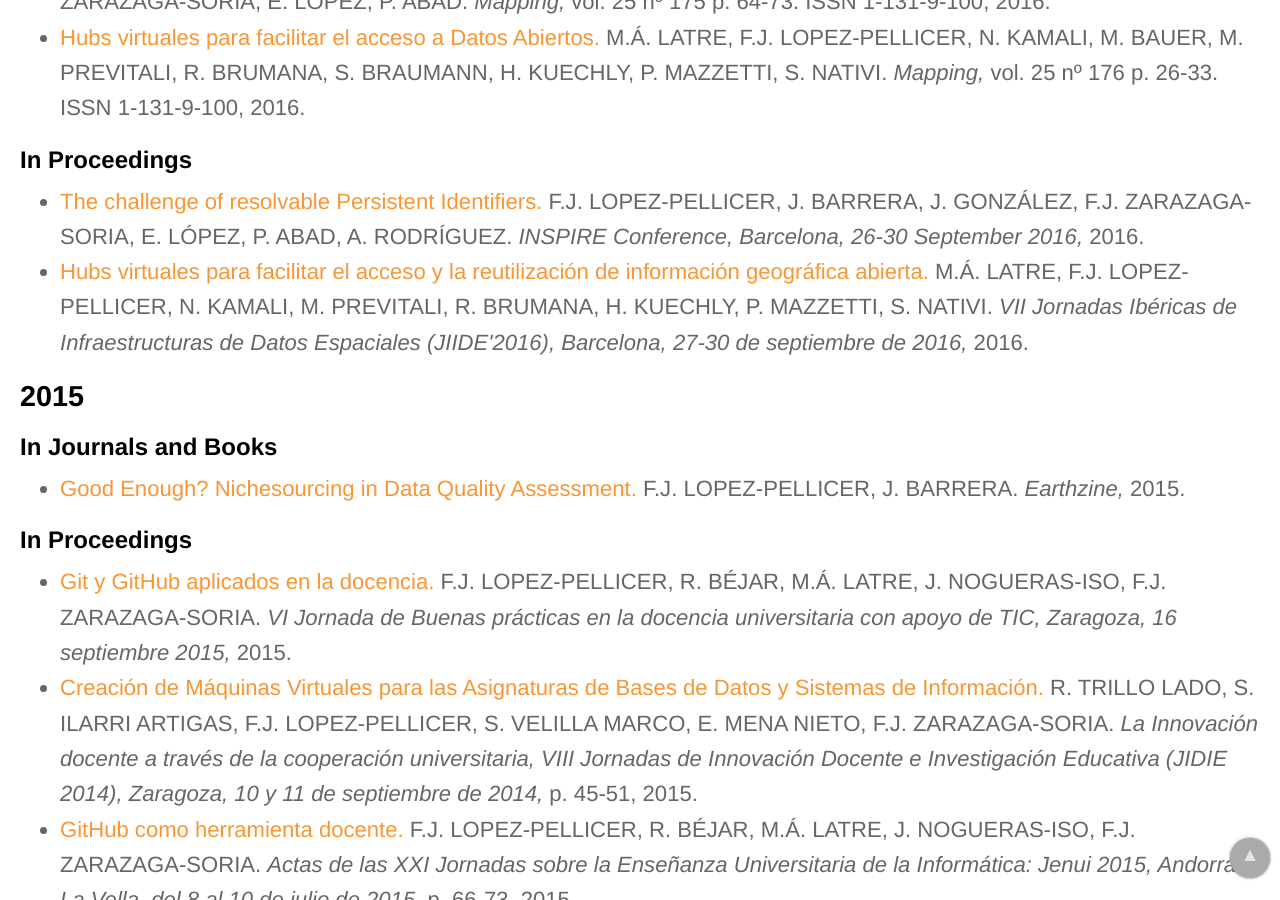
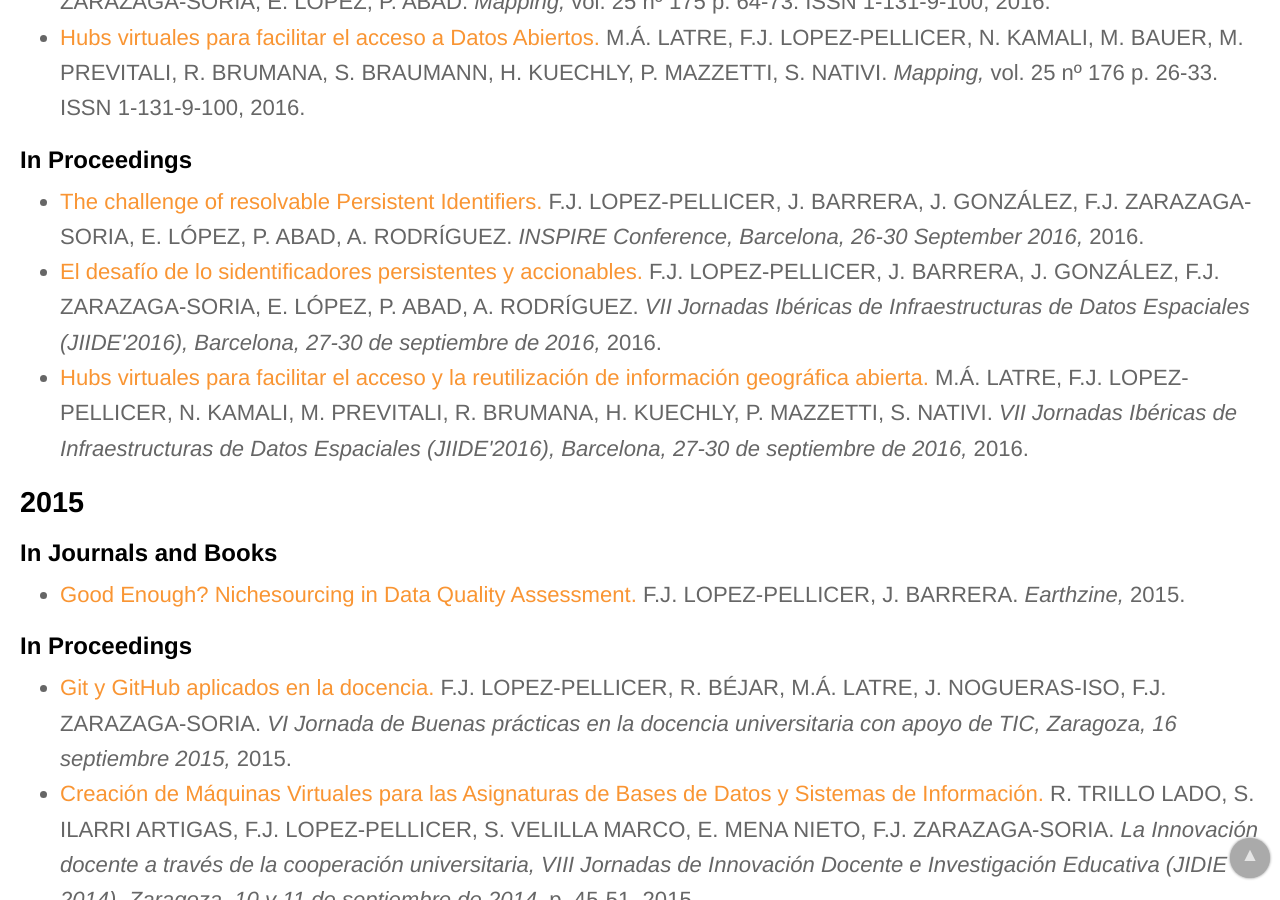
Before and after one commit to IAAA-Lab/IAAA-Lab.github.io, a Jekyll site: the page built from _staff/fjlopez.md, in a window 1280 px wide and 900 px high, scrolled down 1233 px. Built offline with Jekyll 4.4.1, drawn with Linux system fonts in a browser that asks for light colours.

Commit message:
Añadido artículo sobre los PID en JIIDE 2016

```diff
--- a/_data/papers.yml
+++ b/_data/papers.yml
@@ -86,6 +86,12 @@
   publication_conference: "INSPIRE Conference, Barcelona, 26-30 September 2016"
   year: 2016
 # -------------------
+- title: "El desafío de lo sidentificadores persistentes y accionables"
+  url: http://www.jiide.org/Jiide-theme/resources/docs/pdf/articulos/09_art_IAAA_IdentificadoresPersistentesAccionables.pdf
+  authors: F.J. LOPEZ-PELLICER, J. BARRERA, J. GONZÁLEZ, F.J. ZARAZAGA-SORIA, E. LÓPEZ, P. ABAD, A. RODRÍGUEZ
+  publication_conference: "VII Jornadas Ibéricas de Infraestructuras de Datos Espaciales (JIIDE'2016), Barcelona, 27-30 de septiembre de 2016"
+  year: 2016
+# -------------------
 - title: "Hubs virtuales para facilitar el acceso y la reutilización de información geográfica abierta"
   url: http://www.jiide.org/Jiide-theme/resources/docs/pdf/13_UniZaragoza_HubsVirtuales.pdf
   authors: M.Á. LATRE, F.J. LOPEZ-PELLICER, N. KAMALI, M. PREVITALI, R. BRUMANA, H. KUECHLY, P. MAZZETTI, S. NATIVI
```
Also changed, not shown: Gemfile.lock (deleted).
